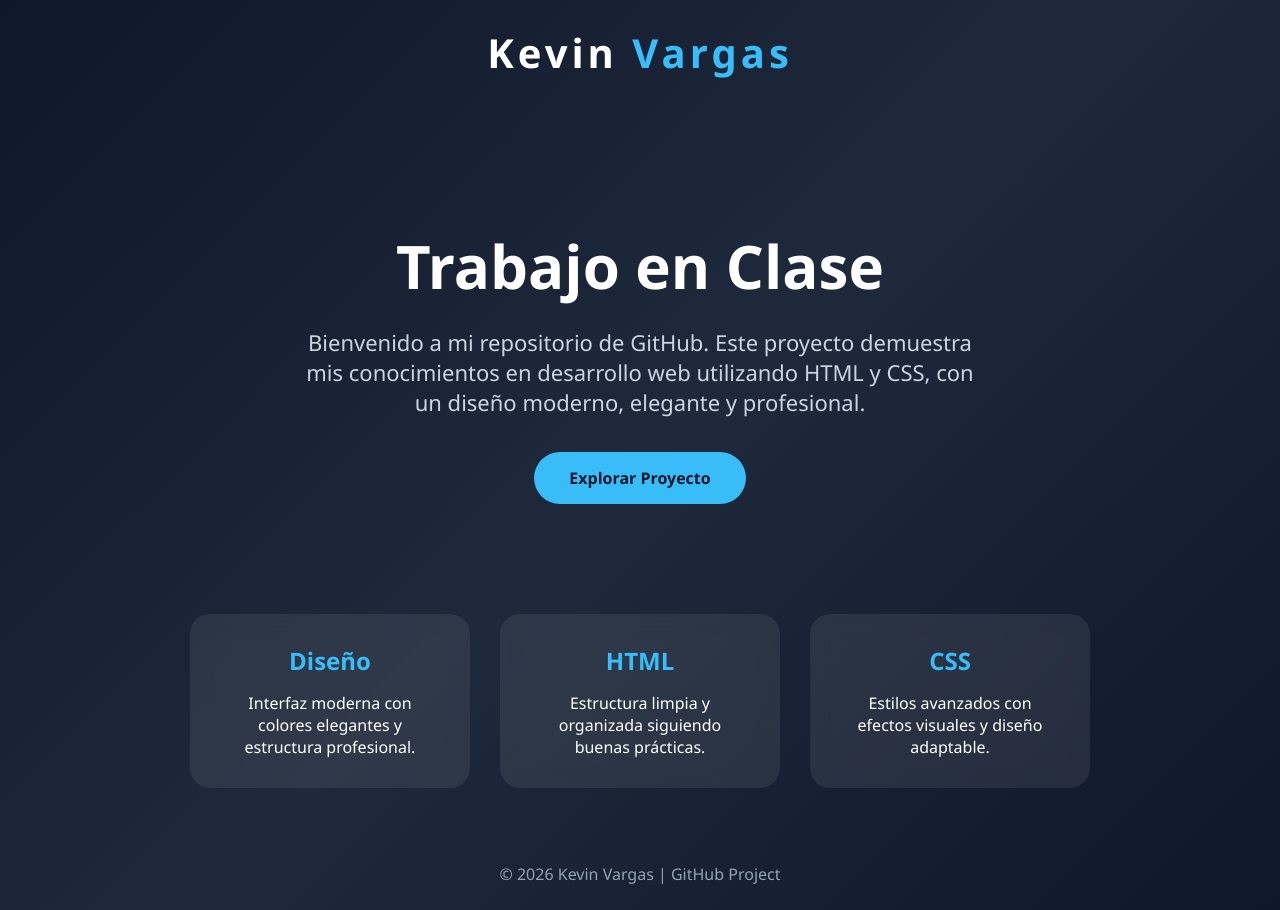
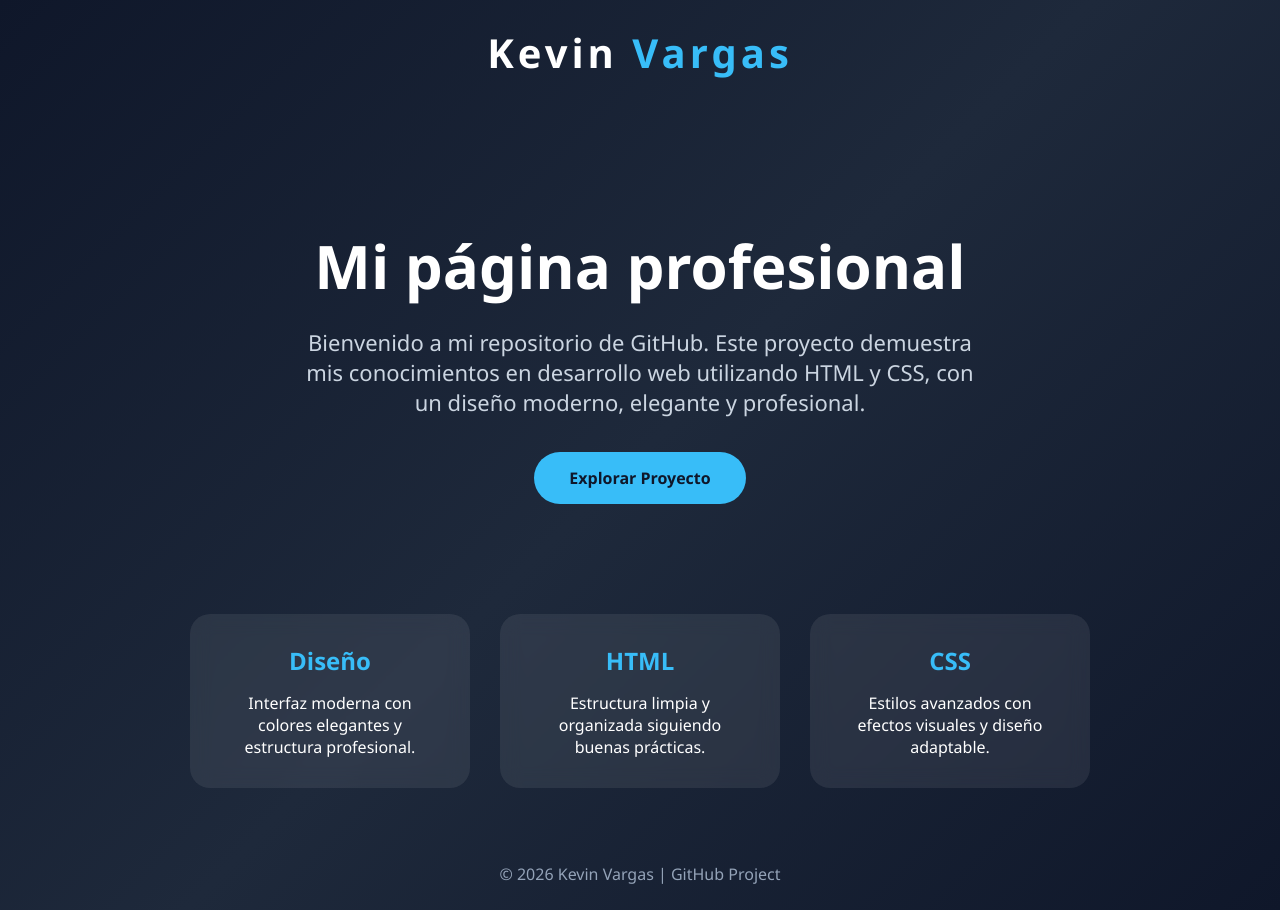
Before and after one commit to kevinvargass/trabajo_en_clase, a plain HTML site: page index.html in a window 1280 px wide. Drawn offline with Linux system fonts and the light colour scheme.

Commit message:
cambio de titulo

```diff
--- a/index.html
+++ b/index.html
@@ -108,7 +108,7 @@ footer{
 </header>
 
 <section class="hero">
-    <h1>Trabajo en Clase</h1>
+   <h1>Mi página profesional</h1>
 
     <p>
         Bienvenido a mi repositorio de GitHub. Este proyecto demuestra
```
